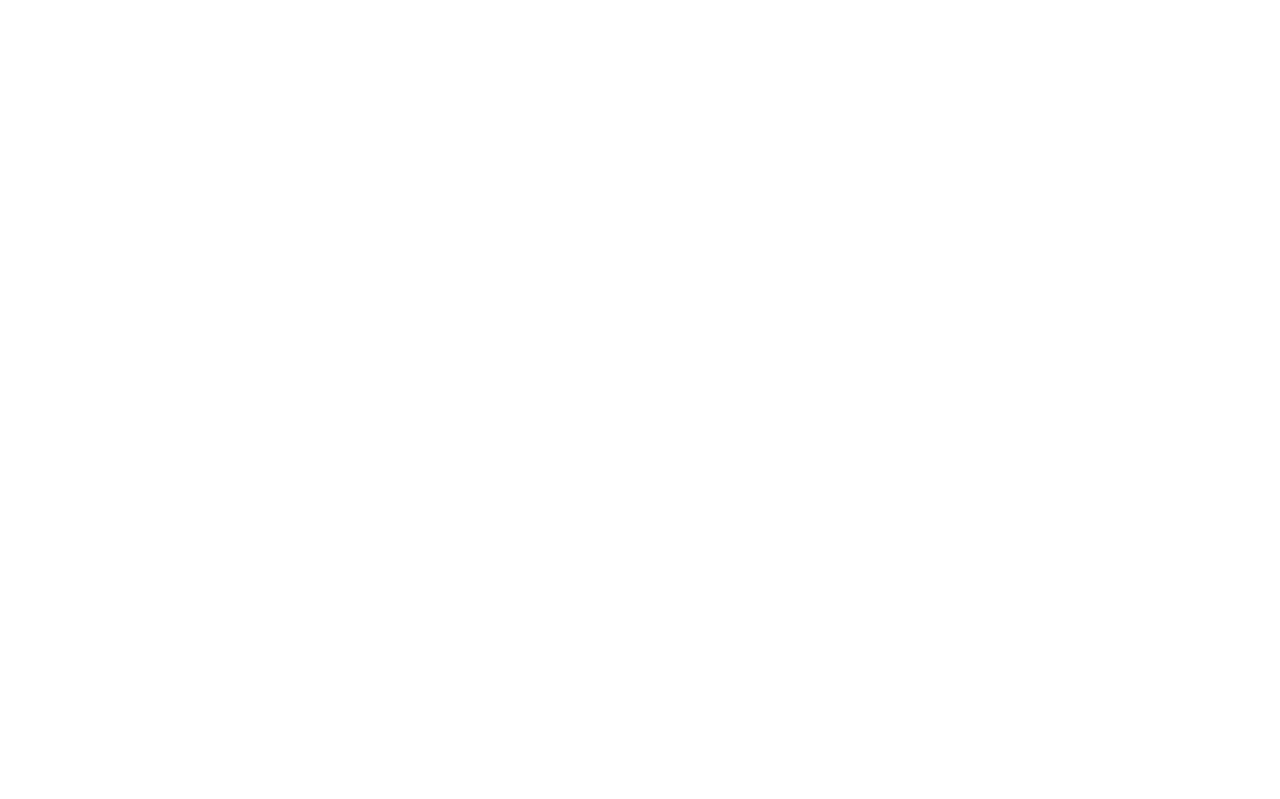
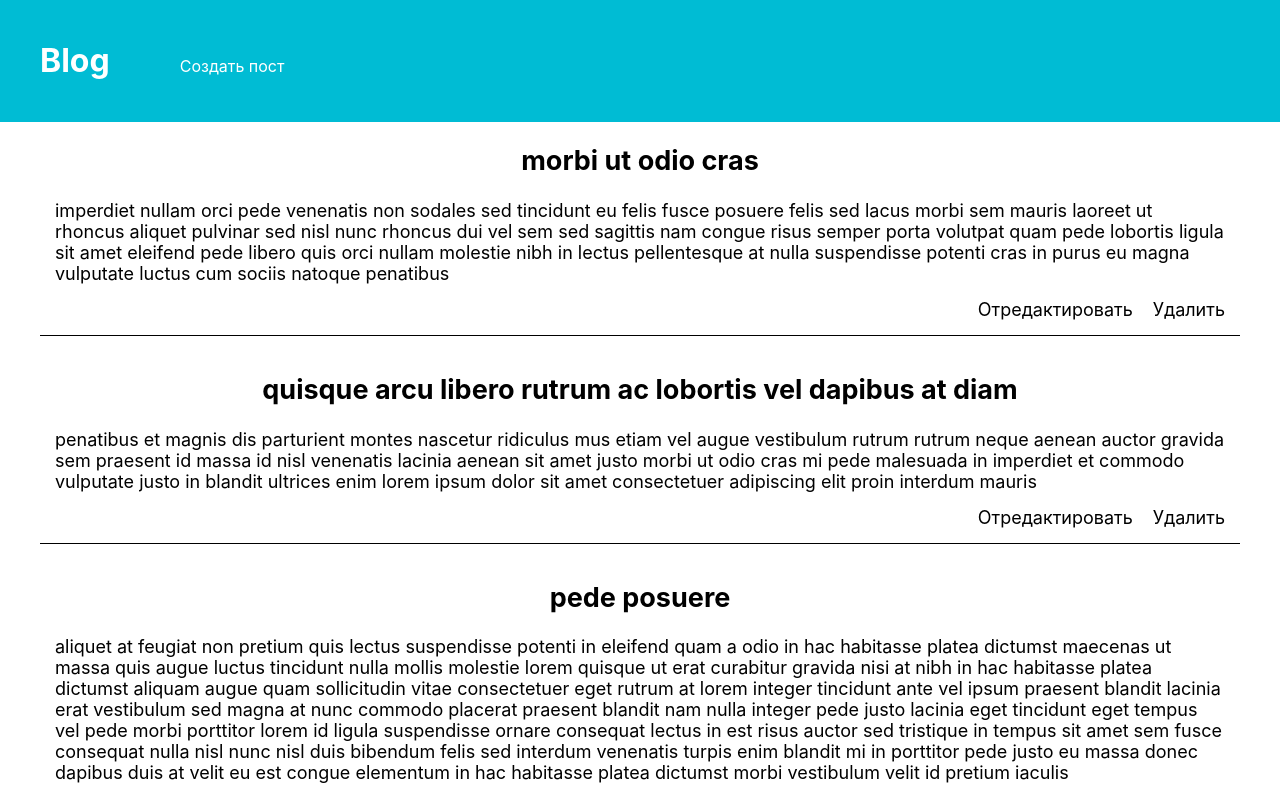
Before and after one commit to brinevdev/Blog, a React (Create React App) app: page / in a window 1280 px wide. Shown: the top 799 px of the page. Built offline with nearby package versions, Linux system fonts and the light colour scheme; data requests are answered from the project's data file.

Commit message:
show posts from db

```diff
--- a/package.json
+++ b/package.json
@@ -8,7 +8,9 @@
     "@testing-library/user-event": "^13.5.0",
     "react": "^18.2.0",
     "react-dom": "^18.2.0",
+    "react-redux": "^8.0.2",
     "react-scripts": "5.0.1",
+    "redux": "^4.2.0",
     "web-vitals": "^2.1.4"
   },
   "scripts": {
--- a/src/App.css
+++ b/src/App.css
@@ -1,38 +1,39 @@
-.App {
+a {
+  text-decoration: none;
+  color:#000;
+}
+li {
+  list-style-type: none ;
+}
+a:hover {
+  text-decoration: underline;
+}
+.container {
+  max-width:1200px;
+  margin: 0 auto;
+}
+.header {
+  padding:20px 0px;
+  background-color: #00bcd4;
+  color: #fff;
   text-align: center;
 }
-
-.App-logo {
-  height: 40vmin;
-  pointer-events: none;
+.header .container {
+  display: flex;
+  gap: 30px;
+  align-items: baseline;
 }
-
-@media (prefers-reduced-motion: no-preference) {
-  .App-logo {
-    animation: App-logo-spin infinite 20s linear;
-  }
+.menu {
+  display: flex;
+  justify-items: start;
+  gap: 20px;
 }
-
-.App-header {
-  background-color: #282c34;
-  min-height: 100vh;
-  display: flex;
-  flex-direction: column;
-  align-items: center;
-  justify-content: center;
-  font-size: calc(10px + 2vmin);
-  color: white;
+.menu__link {
+  color: #fff;
 }
-
-.App-link {
-  color: #61dafb;
+.blog__items {
+  display: grid;
+  grid-template-columns: repeat(1,1fr);
+  row-gap: 15px;
+  column-gap: 30px;
 }
-
-@keyframes App-logo-spin {
-  from {
-    transform: rotate(0deg);
-  }
-  to {
-    transform: rotate(360deg);
-  }
-}
--- a/src/App.js
+++ /dev/null
@@ -1,18 +0,0 @@
-import './App.css';
-import { useState } from 'react';
-
-function App() {
-  const [posts,setPosts] = useState([]);
-
-  fetch('http://localhost:3000/posts/')
-  .then(res => res.json())
-  .then(posts => console.log(posts));
-
-  return (
-    <div className="App">
-
-    </div>
-  );
-}
-
-export default App;
--- /dev/null
+++ b/src/App.jsx
@@ -0,0 +1,47 @@
+import './App.css';
+import { useDispatch, useSelector } from 'react-redux';
+import Post from './components/Post/Post';
+import { useEffect } from 'react';
+import { fetchPosts } from './actions';
+
+function App() {
+
+  const dispatch = useDispatch();
+
+  useEffect(()=>{
+    fetch('http://localhost:3000/posts/')
+    .then(res => res.json())
+    .then(posts => dispatch(fetchPosts(posts)))
+  },[])
+
+  const {posts} = useSelector(state =>state);
+
+  return (
+    <div className="App">
+        <header className="header">
+            <div className="container">
+              <h1>Blog</h1>
+              <nav>
+                <ul className='menu'>
+                  <li><a href="" className='menu__link'>Создать пост</a></li>
+                </ul>
+              </nav>
+            </div>
+        </header>
+        <main className="main">
+            <div className="container">
+              <div className="blog">
+                <div className="blog__items">
+                    {posts.map(({title,text})=><Post title = {title} text = {text}/>)}
+                </div>
+              </div>
+            </div>
+        </main>
+        <footer className="footer">
+            all rights reserved
+        </footer>
+    </div>
+  );
+}
+
+export default App;
--- /dev/null
+++ b/src/actions/index.jsx
@@ -0,0 +1,7 @@
+
+export const fetchPosts = (posts) => {
+    return {
+        type:'FETCH_POSTS',
+        payload:posts
+        }
+}
--- /dev/null
+++ b/src/components/Post/Post.jsx
@@ -0,0 +1,19 @@
+import './post.css';
+
+
+function Post({title,text}){
+    return (
+        <div className="blog__item post">
+            <h2 className="post__title">{title}</h2>
+            <div className="post__body">
+                {text}
+            </div>
+            <div className="post__control">
+                <a href="" className="post__edit">Отредактировать</a>
+                <a href="" className="post__delete">Удалить</a>
+            </div>
+        </div>
+    )
+}
+
+export default Post
--- /dev/null
+++ b/src/components/Post/post.css
@@ -0,0 +1,18 @@
+.post {
+    padding: 0px 15px;
+    font-size: 18px;
+    border-bottom: 1px solid #000;
+    cursor: pointer;
+}
+.post:hover {
+    background-color: #c9c6c6;
+}
+.post__title {
+    text-align: center;
+}
+.post__control {
+    display: flex;
+    justify-content: end;
+    gap:20px;
+    padding: 15px 0px;
+}
--- a/src/index.js
+++ b/src/index.js
@@ -3,11 +3,15 @@
 import './index.css';
 import App from './App';
 import reportWebVitals from './reportWebVitals';
+import { Provider } from 'react-redux';
+import store from './store';
 
 const root = ReactDOM.createRoot(document.getElementById('root'));
 root.render(
   <React.StrictMode>
-    <App />
+    <Provider store={store}>
+      <App />
+    </Provider>
   </React.StrictMode>
 );
 
--- /dev/null
+++ b/src/reducer/index.jsx
@@ -0,0 +1,17 @@
+const initialState = {
+    posts:[],
+}
+
+function reducer(state = initialState,{type,payload}) {
+    switch (type) {
+        case 'FETCH_POSTS':
+            return {
+                ...state,
+                posts:payload
+            }
+        default:
+            return state;
+    }
+}
+
+export default reducer;
--- /dev/null
+++ b/src/store/index.jsx
@@ -0,0 +1,7 @@
+import { createStore } from "redux";
+import  reducer  from './../reducer'
+
+
+const store = createStore(reducer, window.__REDUX_DEVTOOLS_EXTENSION__ && window.__REDUX_DEVTOOLS_EXTENSION__());
+
+export default store;
```
Also changed, not shown: 2 other files (tests, documents, lock files or other folders).
